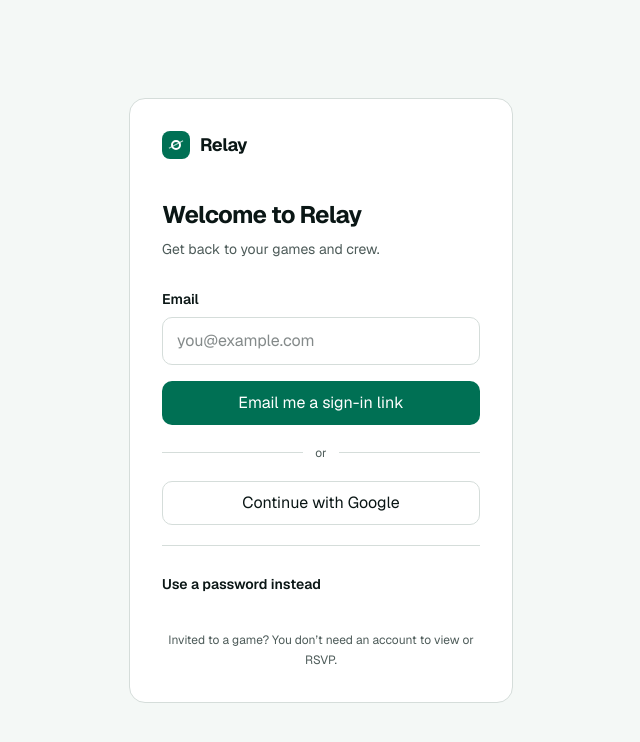
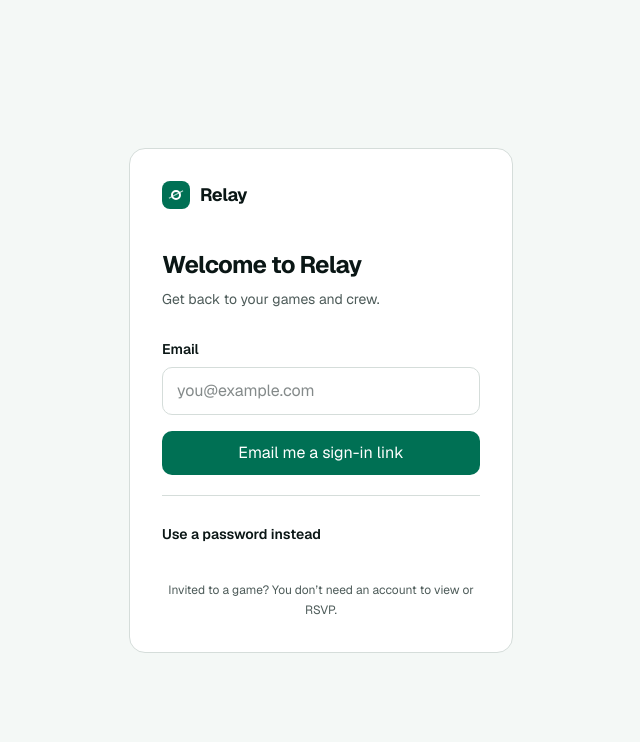
Before and after one commit to vn-aj-vngrd/relay, a Next.js app: page /login in a window 1280 px wide. Shown: the top 742 px of the page, without its empty margins (319-959 px from the left). Built offline with nearby package versions, Linux system fonts and the light colour scheme; no server answers.

Commit message:
fix: hide unconfigured OAuth provider

```diff
--- a/src/app/login/page.tsx
+++ b/src/app/login/page.tsx
@@ -4,12 +4,12 @@
 
 export default async function LoginPage({ searchParams }: { searchParams: Promise<{ error?: string; sent?: string }> }) {
   const query = await searchParams;
+  const googleEnabled = process.env.NEXT_PUBLIC_GOOGLE_AUTH_ENABLED === "true";
   return <main className="grid min-h-screen place-items-center bg-surface px-4 py-10"><div className="w-full max-w-sm rounded-2xl border border-line bg-canvas p-6 sm:p-8"><Brand /><h1 className="mt-10 text-2xl font-bold tracking-[-0.03em]">Welcome to Relay</h1><p className="mt-2 text-sm text-muted">Get back to your games and crew.</p>
     {query.error ? <p role="alert" className="mt-5 rounded-[10px] bg-[oklch(.96_.035_25)] p-3 text-sm font-medium text-danger">{query.error}</p> : null}
     {query.sent ? <p role="status" className="mt-5 rounded-[10px] bg-primary-soft p-3 text-sm font-medium text-primary">{query.sent === "account" ? "Check your email to confirm your account." : "Check your email for your sign-in link."}</p> : null}
     <form action={sendMagicLink} className="mt-7 space-y-4"><div><label htmlFor="magic-email" className="text-sm font-semibold">Email</label><input id="magic-email" name="email" type="email" autoComplete="email" required className="mt-1.5 h-12 w-full rounded-[10px] border border-line bg-canvas px-3.5" placeholder="you@example.com" /></div><Button className="w-full">Email me a sign-in link</Button></form>
-    <div className="my-5 flex items-center gap-3 text-xs text-muted"><span className="h-px flex-1 bg-line" />or<span className="h-px flex-1 bg-line" /></div>
-    <form action={signInWithGoogle}><Button variant="secondary" className="w-full">Continue with Google</Button></form>
+    {googleEnabled ? <><div className="my-5 flex items-center gap-3 text-xs text-muted"><span className="h-px flex-1 bg-line" />or<span className="h-px flex-1 bg-line" /></div><form action={signInWithGoogle}><Button variant="secondary" className="w-full">Continue with Google</Button></form></> : null}
     <details className="mt-5 border-t border-line pt-4"><summary className="flex min-h-11 cursor-pointer items-center text-sm font-semibold">Use a password instead</summary><form className="mt-3 space-y-3"><div><label htmlFor="password-email" className="text-sm font-semibold">Email</label><input id="password-email" name="email" type="email" autoComplete="email" required className="mt-1.5 h-12 w-full rounded-[10px] border border-line bg-canvas px-3.5" /></div><div><label htmlFor="password" className="text-sm font-semibold">Password</label><input id="password" name="password" type="password" minLength={8} autoComplete="current-password" required className="mt-1.5 h-12 w-full rounded-[10px] border border-line bg-canvas px-3.5" /></div><div className="grid grid-cols-2 gap-2"><Button formAction={signInWithPassword}>Sign in</Button><Button formAction={createPasswordAccount} variant="secondary">Create account</Button></div></form></details>
     <p className="mt-6 text-center text-xs leading-5 text-muted">Invited to a game? You don’t need an account to view or RSVP.</p></div></main>;
 }
```
Also changed, not shown: 2 other files (tests, documents, lock files or other folders).
